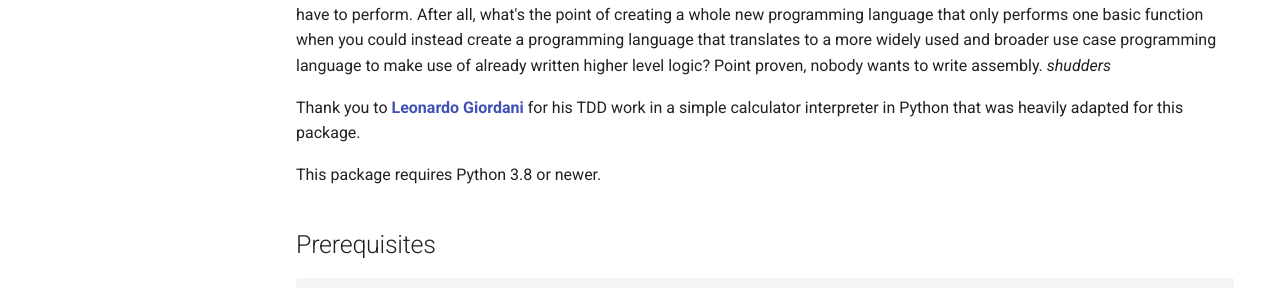
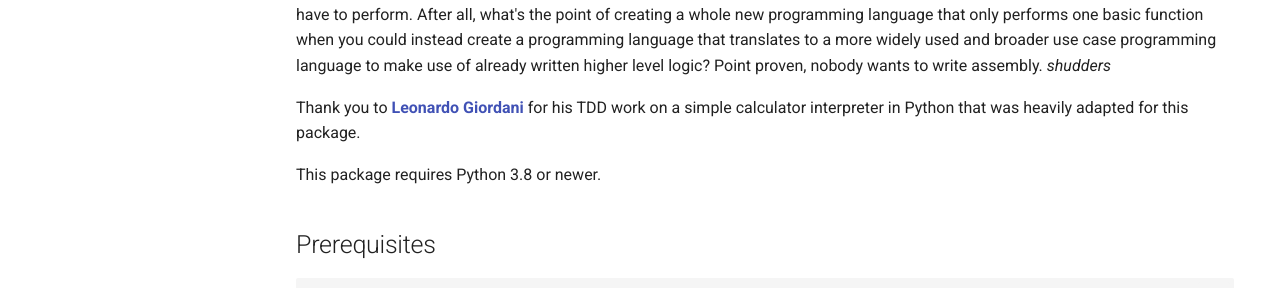
Before and after one commit to mkantrr/automython, an MkDocs documentation site: the page built from docs/index.md, in a window 1280 px wide and 900 px high, scrolled down 437 px. Shown: the part 162-450 px from the top of the window. Built offline with MkDocs 1.6.1 and Material for MkDocs 9.7.7, drawn with Linux system fonts in a browser that asks for light colours; comment, search, counter and statistics services are not loaded.

Commit message:
slight doc updates and unnecessary print()

```diff
--- a/docs/index.md
+++ b/docs/index.md
@@ -11,7 +11,7 @@ This project originially started out as my senior capstone project at umw i woul
 
 It slowly evolved as I worked closely with my fantastic professor, [**Dr. Andrew Marshall**](https://www.marshallandrew.net/) into creating an interpreter to Python to make use of pre-existing visualization libraries ([automata-lib](https://github.com/caleb531/automata), [visual-automata](https://github.com/lewiuberg/visual-automata)) and the small scope of the operations this language would have to perform. After all, what's the point of creating a whole new programming language that only performs one basic function when you could instead create a programming language that translates to a more widely used and broader use case programming language to make use of already written higher level logic? Point proven, nobody wants to write assembly. *shudders*
 
-Thank you to [**Leonardo Giordani**](https://www.thedigitalcatonline.com/pages/about.html) for his TDD work in a simple calculator interpreter in Python that was heavily adapted for this package.
+Thank you to [**Leonardo Giordani**](https://www.thedigitalcatonline.com/pages/about.html) for his TDD work on a simple calculator interpreter in Python that was heavily adapted for this package.
 
 This package requires Python 3.8 or newer.
 
```
Also changed, not shown: README.md (+1 -1 lines), 1 other file.
